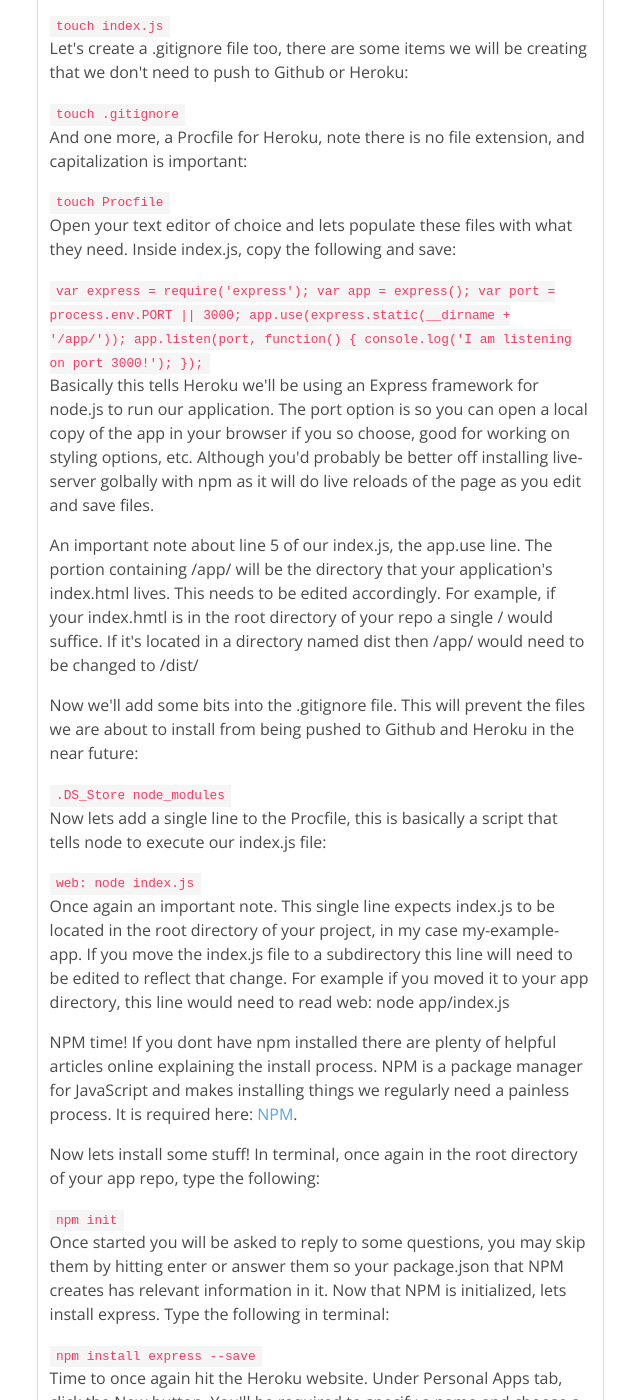
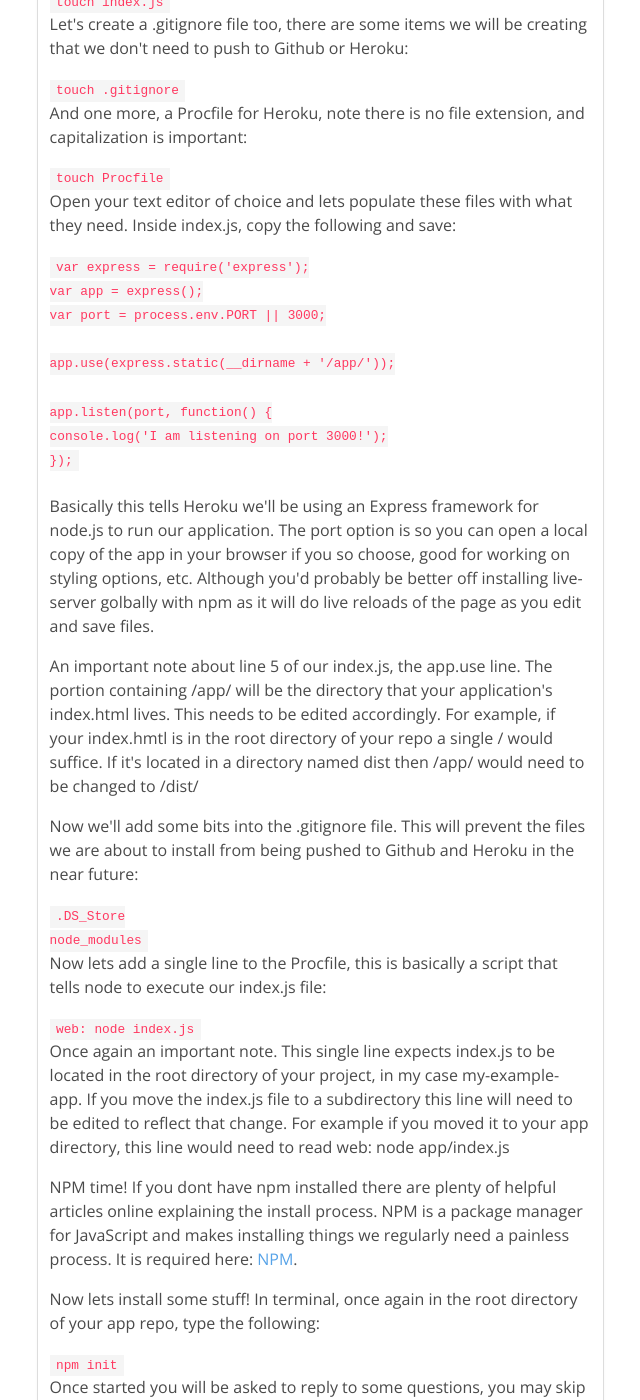
Before and after one commit to joncgrubb/joncgrubb.github.io, a Jekyll site: the page built from _posts/2017-09-27-Using-Heroku-to-Host-Your-Apps.html, in a window 1280 px wide and 1400 px high, scrolled down 1015 px. Shown: the whole window, without its empty margins (178-818 px from the left). Built offline with Jekyll 4.4.1, drawn with Linux system fonts in a browser that asks for light colours; comment, search, counter and statistics services are not loaded.

Commit message:
testing post styling

```diff
--- a/_posts/2017-09-27-Using-Heroku-to-Host-Your-Apps.html
+++ b/_posts/2017-09-27-Using-Heroku-to-Host-Your-Apps.html
@@ -22,7 +22,6 @@
 First, you'll need to travel on over to the Heroku website and set up your
 account.
 </p>
-<br>
 <a href="https://www.heroku.com">Heroku</a>
 <br>
 <p>
@@ -42,38 +41,43 @@
 my repo is named "my-example-app". Set your remote with the copied url:
 </p>
 <code>git remote https://github.com/username/my-example-app</code>
+<br>
 <p>
 
 Create an index.js file so Heroku will know what to do:
 </p>
 <code>touch index.js</code>
+<br>
 <p>
 
 Let's create a .gitignore file too, there are some items we will be creating
 that we don't need to push to Github or Heroku:
 </p>
 <code>touch .gitignore</code>
+<br>
 <p>
 
 And one more, a Procfile for Heroku, note there is no file extension, and capitalization is important:
 </p>
 <code>touch Procfile</code>
+<br>
 <p>
 
 Open your text editor of choice and lets populate these files with what they need.
 Inside index.js, copy the following and save:
 </p>
 <code>
-var express = require('express');
-var app = express();
-var port = process.env.PORT || 3000;
-
-app.use(express.static(__dirname + '/app/'));
-
-app.listen(port, function() {
-console.log('I am listening on port 3000!');
-});
+var express = require('express');<br>
+var app = express();<br>
+var port = process.env.PORT || 3000;<br>
+<br>
+app.use(express.static(__dirname + '/app/'));<br>
+<br>
+app.listen(port, function() {<br>
+console.log('I am listening on port 3000!');<br>
+});<br>
 </code>
+<br>
 <p>
 
 Basically this tells Heroku we'll be using an Express framework for node.js to
@@ -89,14 +93,16 @@
 Now we'll add some bits into the .gitignore file. This will prevent the files we are about to install from being pushed to Github and Heroku in the near future:
 </p>
 <code>
-.DS_Store
+.DS_Store<br>
 node_modules
 </code>
+<br>
 <p>
 
 Now lets add a single line to the Procfile, this is basically a script that tells node to execute our index.js file:
 </p>
 <code>web: node index.js</code>
+<br>
 <p>
 
 Once again an important note. This single line expects index.js to be located in the root directory of your project, in my case <bold>my-example-app</bold>. If you move the index.js file to a subdirectory this line will need to be edited to reflect that change. For example if you moved it to your <bold>app</bold> directory, this line would need to read </bold>web: node app/index.js</bold>
@@ -110,12 +116,14 @@
 Now lets install some stuff! In terminal, once again in the root directory of your app repo, type the following:
 </p>
 <code>npm init</code>
+<br>
 <p>
 
 Once started you will be asked to reply to some questions, you may skip them by hitting enter or answer them so your package.json that NPM creates has relevant information in it.
 Now that NPM is initialized, lets install express. Type the following in terminal:
 </p>
 <code>npm install express --save</code>
+<br>
 <p>
 
 Time to once again hit the Heroku website. Under Personal Apps tab, click the <bold>New</bold> button. You'll be required to specify a name and choose a region. Names for Heroku apps are first come - first serve, so if prompted that the name is taken simply pick something else! This name will soon be part of the url used to access our deployed application!
@@ -131,11 +139,13 @@
 <code>git add .</code>
 <code>git commit -m "your commit message goes here"</code>
 <code>git push origin master</code>
+<br>
 <p>
 
 Now for the Heroku portion. Pushing to Heroku works almost exactly like pushing to Github, and is therefor extremely easy!
 </p>
 <code>git push heroku master</code>
+<br>
 <p>
 
 That's it! You can watch as your application gets built and deployed in the terminal, and sans any build errors you are now on your way to a web app! If there are build errors, be sure to check the Logs section of your application on the Heroku site and note any build errors that may be present in Terminal for googling solutions.
```
